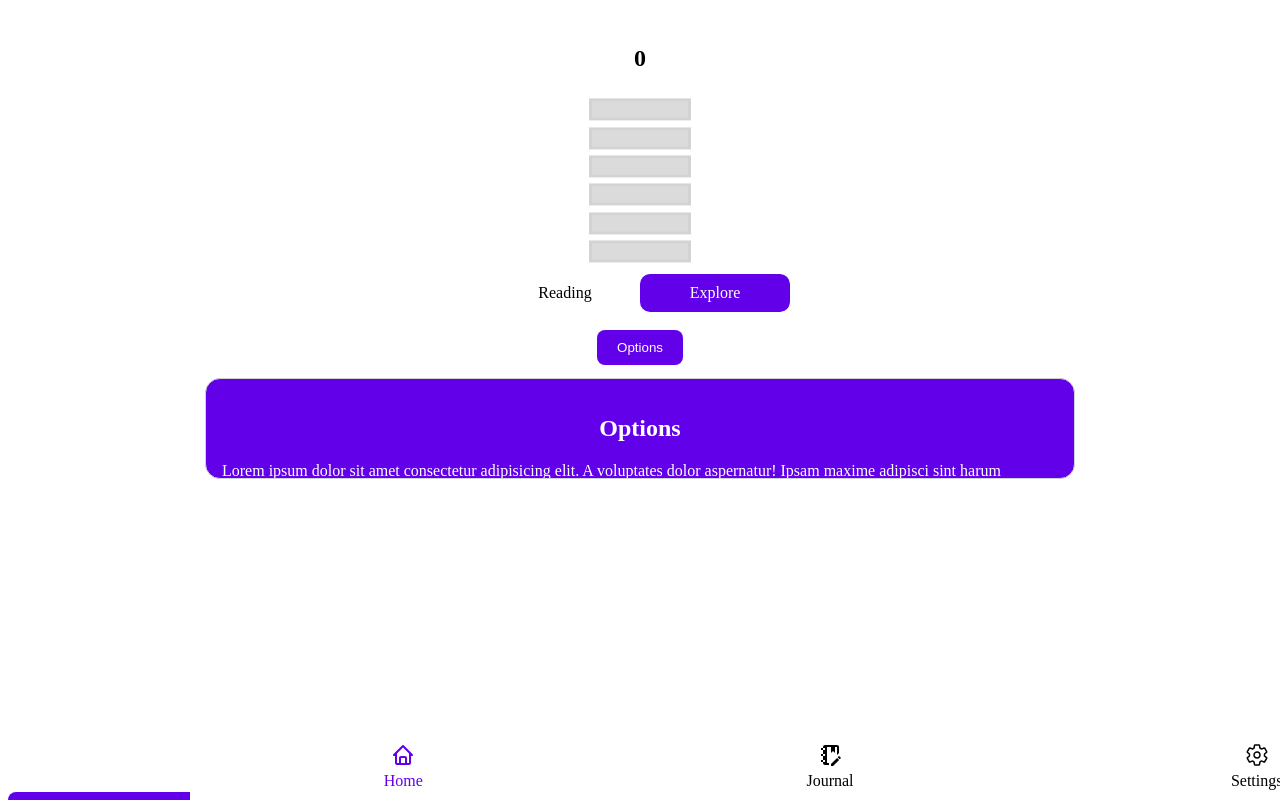
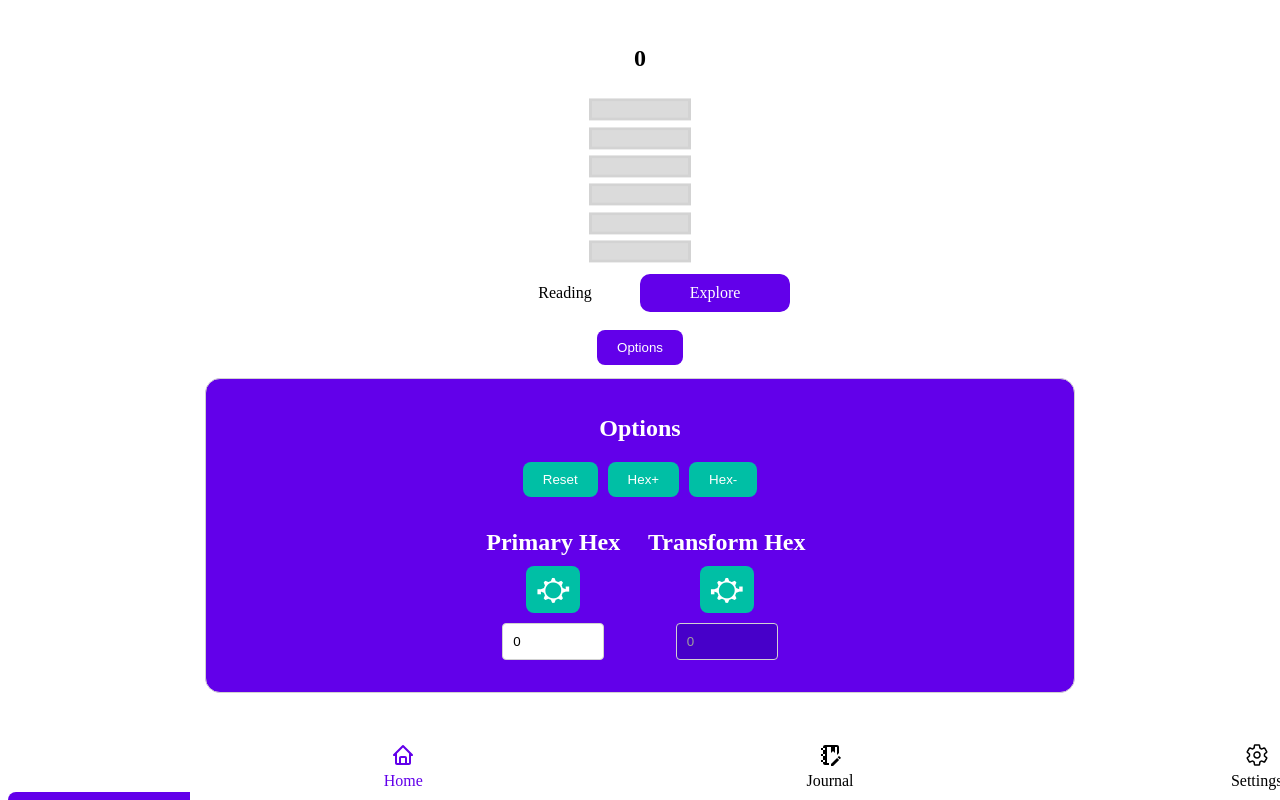
Before and after one commit to RandyBoBandy92/iching-explorer, a React (Vite) app: page / in a window 1280 px wide. Both pictures are taken after a click on the button "Options". Built offline with nearby package versions, Linux system fonts and the light colour scheme.

Commit message:
replaced debug menu with more or less working option menu now

```diff
--- a/public/index.css
+++ b/public/index.css
@@ -81,6 +81,13 @@ input {
   transition: border-color 0.3s;
 }
 
+/* add disabled for input */
+
+input:disabled {
+  background-color: var(--button-disabled-background-color);
+  color: var(--button-disabled-text-color);
+}
+
 input::placeholder {
   color: var(--input-placeholder-color);
 }
--- a/public/variables.css
+++ b/public/variables.css
@@ -3,7 +3,8 @@
   --background-color: #ffffff;
   --surface-color: #f1f1f1;
   --primary-color: #6200ea;
-  --secondary-color: #03dac6;
+  --secondary-color: #ff6f61;
+  --secondary-color: #00bfa5;
   --text-color: #000000;
   --text-secondary-color: #5f6368;
   --error-color: #b00020;
@@ -11,6 +12,7 @@
 
   /* Button Colors */
   --button-background-color: var(--primary-color);
+  --button-secondary-background-color: var(--secondary-color);
   --button-text-color: white;
   --button-hover-background-color: #3700b3;
   --button-hover-text-color: var(--text-color);
@@ -55,7 +57,7 @@
   --background-color: #121212;
   --surface-color: #1e1e1e;
   --primary-color: #bb86fc;
-  --secondary-color: #03dac6;
+  --secondary-color: #ffab91;
   --text-color: #ffffff;
   --text-secondary-color: #b3b3b3;
   --error-color: #cf6679;
@@ -63,6 +65,7 @@
 
   /* Button Colors */
   --button-background-color: var(--primary-color);
+  --button-secondary-background-color: var(--secondary-color);
   --button-text-color: var(--text-color);
   --button-hover-background-color: #3700b3;
   --button-hover-text-color: var(--text-color);
--- a/src/components/Hexagram/Hexagram.css
+++ b/src/components/Hexagram/Hexagram.css
@@ -4,6 +4,8 @@
   place-items: center;
   transition: all 0.5s ease-in-out;
   transition-delay: 1s;
+  user-select: none;
+  -webkit-tap-highlight-color: transparent;
 }
 
 .hexagram.primary {
--- a/src/components/Line/line.css
+++ b/src/components/Line/line.css
@@ -22,6 +22,12 @@
   border: 3px solid black;
   display: flex;
   user-select: none;
+  -webkit-tap-highlight-color: transparent;
+}
+
+.line * {
+  user-select: none;
+  -webkit-tap-highlight-color: transparent;
 }
 
 .line.correct {
--- a/src/components/OptionsMenu/OptionsMenu.jsx
+++ b/src/components/OptionsMenu/OptionsMenu.jsx
@@ -6,13 +6,60 @@ import { useEffect } from "react";
 
 function OptionsMenu() {
   const [showOptionsMenu, setShowOptionsMenu] = useState(false);
-  const { readingMode } = useContext(GlobalContext);
+
+  const {
+    hexagram,
+    forceChangeHexagram,
+    flipHexagram,
+    random,
+    setRandom,
+    setDesiredHexagram,
+    readingMode,
+    setReadingMode,
+    transformedHexagram,
+  } = useContext(GlobalContext);
+  const [selectHex, setSelectHex] = useState({
+    primary: hexagram.number,
+    transform: transformedHexagram.number,
+  });
+
+  function handleReset() {
+    forceChangeHexagram(0);
+  }
 
   useEffect(() => {
     if (readingMode.mode === "reading") {
       setShowOptionsMenu(false);
     }
   }, [readingMode]);
+
+  // use effect, whenever either the transformed or primary hex changes,
+  // update the selectHex state to match
+
+  useEffect(() => {
+    if (hexagram.number !== selectHex.primary) {
+      setSelectHex({ ...selectHex, primary: hexagram.number });
+    }
+
+    if (transformedHexagram.number !== selectHex.transform) {
+      setSelectHex({ ...selectHex, transform: transformedHexagram.number });
+    }
+  }, [hexagram, transformedHexagram]);
+
+  function handleUpdateSelectHex(event, type) {
+    const newHexNumber = event.target.value;
+    // if number is not between 1 and 64, prevent updating
+    if (newHexNumber < 0 || newHexNumber > 64) {
+      return;
+    }
+    if (type === "primary") {
+      setSelectHex({ ...selectHex, primary: newHexNumber });
+    } else if (type === "transform") {
+      setSelectHex({ ...selectHex, transform: newHexNumber });
+    }
+  }
+
+  const updateGearUnicode = "\u26EE";
 
   return (
     <div className="options-menu">
@@ -29,12 +76,53 @@ function OptionsMenu() {
         }`}
       >
         <h2>Options</h2>
-        <p>
-          Lorem ipsum dolor sit amet consectetur adipisicing elit. A voluptates
-          dolor aspernatur! Ipsam maxime adipisci sint harum dolorem vero
-          voluptatum voluptates debitis beatae nihil, dolores eum mollitia ipsum
-          at voluptas!
-        </p>
+        <div className="option-buttons">
+          <button onClick={handleReset}>Reset</button>
+          {/* add increase hex and decrease hex buttons, called hex+ and hex- */}
+          <button onClick={() => forceChangeHexagram(hexagram.number + 1)}>
+            Hex+
+          </button>
+          <button onClick={() => forceChangeHexagram(hexagram.number - 1)}>
+            Hex-
+          </button>
+        </div>
+        <div className="select-hex">
+          <div className="selector select-primary">
+            <h2>Primary Hex</h2>
+            <button
+              onClick={() => forceChangeHexagram(+selectHex.primary)}
+              className="update-select"
+            >
+              {updateGearUnicode}
+            </button>
+            <input
+              type="number"
+              min="1"
+              max="64"
+              onChange={(e) => handleUpdateSelectHex(e, "primary")}
+              value={selectHex.primary}
+            />
+          </div>
+
+          <div className=" selector select-transform">
+            <h2>Transform Hex</h2>
+            <button
+              onClick={() => setDesiredHexagram(+selectHex.transform)}
+              className="update-select"
+            >
+              {updateGearUnicode}
+            </button>
+            <input
+              // disabled when primary hex number is 0
+              type="number"
+              min="1"
+              max="64"
+              disabled={selectHex.primary === 0}
+              value={selectHex.transform}
+              onChange={(e) => handleUpdateSelectHex(e, "transform")}
+            />
+          </div>
+        </div>
       </div>
     </div>
   );
--- a/src/components/OptionsMenu/optionsmenu.css
+++ b/src/components/OptionsMenu/optionsmenu.css
@@ -14,7 +14,7 @@
   top: 2rem;
   z-index: 10;
   opacity: 0;
-  height: 0%;
+  max-height: 0px;
   overflow: hidden;
   width: 100%;
   border-radius: 15px;
@@ -27,10 +27,59 @@
   place-items: center;
   gap: 1rem;
   padding: 1rem;
-  transition: height 0.6s, opacity 0.3s;
+  transition: max-height 1s, opacity 0.5s;
 }
 
 .options-menu-content.options-enabled {
   opacity: 1;
-  height: 100%;
+  max-height: 400px;
 }
+
+.option-buttons {
+  display: flex;
+  flex-direction: row;
+  gap: 10px;
+}
+
+.option-buttons button {
+  background-color: var(--button-secondary-background-color);
+}
+
+/* BEGIN Select Hex Styles */
+
+.select-hex {
+  display: grid;
+  grid-template-columns: 1fr 1fr;
+  gap: 1rem;
+  margin-bottom: 1rem;
+}
+
+.select-hex h2 {
+  margin: 0;
+}
+
+.select-hex input {
+  width: 80px;
+}
+
+.select-hex .selector {
+  display: flex;
+  gap: 10px;
+  justify-content: center;
+  align-items: center;
+  flex-direction: column;
+  text-align: center;
+}
+
+.select-hex .update-select {
+  font-size: 2rem;
+  background-color: var(--button-secondary-background-color);
+  padding: 5px 10px;
+  display: block;
+  margin-bottom: 0px;
+  margin: 0 auto;
+  height: fit-content;
+  align-self: flex-end;
+}
+
+/* END Select Hex Styles */
--- a/src/pages/home/Home.jsx
+++ b/src/pages/home/Home.jsx
@@ -62,7 +62,7 @@ const Home = () => {
           handleSearch={handleSearch}
           changeHexRef={changeHexRef}
           desiredHexRef={desiredHexRef}
-       /> */}
+        /> */}
 
         <HexReading
           primaryHexText={primaryHexText}
```
